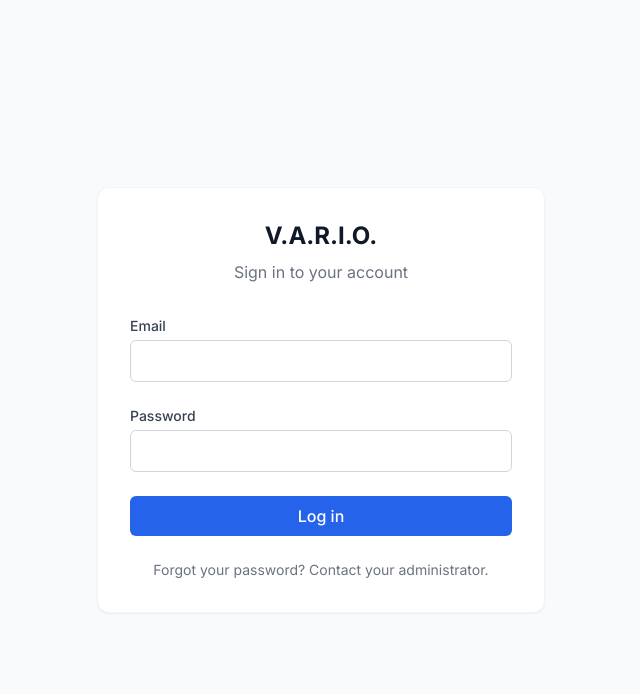
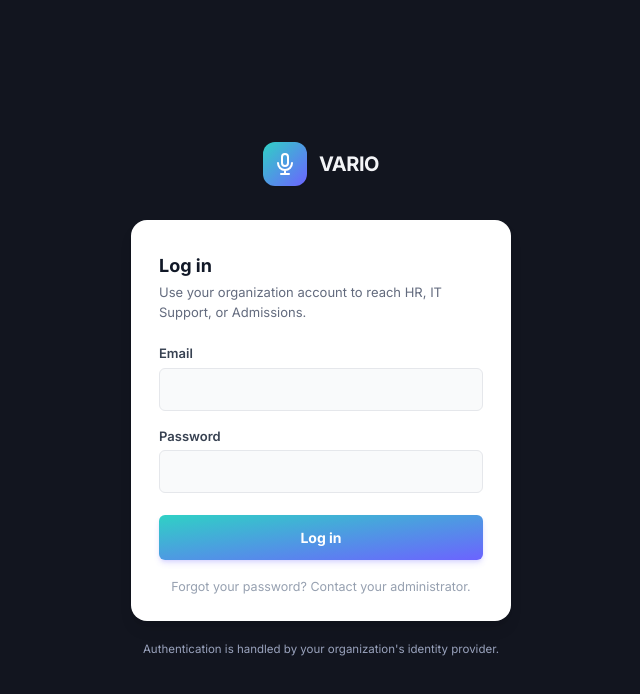
Before and after one commit to V-A-R-I-O/vario, a Next.js app in the folder frontend/: page /login in a window 1280 px wide. Shown: the top 694 px of the page, without its empty margins (319-959 px from the left). Built offline with nearby package versions, Linux system fonts and the light colour scheme; no server answers.

Commit message:
Fix UI styling to match dark theme mockup exactly

```diff
--- a/frontend/src/app/globals.css
+++ b/frontend/src/app/globals.css
@@ -2,32 +2,6 @@
 @tailwind components;
 @tailwind utilities;
 
-:root {
-  --foreground-rgb: 0, 0, 0;
-  --background-start-rgb: 214, 219, 220;
-  --background-end-rgb: 255, 255, 255;
+body {
+  -webkit-font-smoothing: antialiased;
 }
-
-@media (prefers-color-scheme: dark) {
-  :root {
-    --foreground-rgb: 255, 255, 255;
-    --background-start-rgb: 0, 0, 0;
-    --background-end-rgb: 0, 0, 0;
-  }
-}
-
-body {
-  color: rgb(var(--foreground-rgb));
-  background: linear-gradient(
-      to bottom,
-      transparent,
-      rgb(var(--background-end-rgb))
-    )
-    rgb(var(--background-start-rgb));
-}
-
-@layer utilities {
-  .text-balance {
-    text-wrap: balance;
-  }
-}
--- a/frontend/src/app/login/page.tsx
+++ b/frontend/src/app/login/page.tsx
@@ -2,7 +2,7 @@ import LoginForm from '@/components/LoginForm';
 
 export default function LoginPage() {
   return (
-    <main className="min-h-screen bg-gray-50 flex flex-col justify-center items-center p-4">
+    <main className="min-h-screen bg-[#12151F] flex flex-col justify-center items-center p-6">
       <LoginForm />
     </main>
   );
--- a/frontend/src/components/LoginForm.tsx
+++ b/frontend/src/components/LoginForm.tsx
@@ -24,22 +24,41 @@ export default function LoginForm() {
         router.push('/home');
       }
     } catch (err: any) {
-      setError(err.message || 'Invalid email or password');
+      setError(err.message || 'Invalid email or password. Check your details and try again.');
     } finally {
       setLoading(false);
     }
   };
 
   return (
-    <div className="w-full max-w-md bg-white p-8 rounded-xl shadow-sm border border-gray-100">
-      <div className="mb-8 text-center">
-        <h1 className="text-2xl font-bold text-gray-900 mb-2">V.A.R.I.O.</h1>
-        <p className="text-gray-500">Sign in to your account</p>
+    <div className="w-full max-w-[380px] mx-auto">
+      {/* Brand Header */}
+      <div className="flex items-center justify-center gap-3 mb-[34px]">
+        <div className="w-11 h-11 rounded-xl bg-gradient-to-br from-[#2FD1C5] to-[#6C63FF] shadow-sm flex items-center justify-center">
+            {/* Minimal SVG logo representation */}
+            <svg className="w-6 h-6 text-white" fill="none" viewBox="0 0 24 24" stroke="currentColor" strokeWidth={2}>
+              <path strokeLinecap="round" strokeLinejoin="round" d="M19 11a7 7 0 01-7 7m0 0a7 7 0 01-7-7m7 7v4m0 0H8m4 0h4m-4-8a3 3 0 01-3-3V5a3 3 0 116 0v6a3 3 0 01-3 3z" />
+            </svg>
+        </div>
+        <div>
+          <div className="font-bold text-[20px] text-[#F3F4F7] tracking-tight">VARIO</div>
+        </div>
       </div>
 
-      <form onSubmit={handleSubmit} className="space-y-6">
-        <div>
-          <label htmlFor="email" className="block text-sm font-medium text-gray-700 mb-1">
+      {/* Login Panel */}
+      <div className="bg-white px-7 py-8 pb-6 rounded-2xl shadow-lg">
+        <h1 className="text-[18px] font-bold text-gray-900 mb-1">Log in</h1>
+        <p className="text-[13px] text-[#636B7E] mb-[22px]">Use your organization account to reach HR, IT Support, or Admissions.</p>
+
+        {error && (
+          <div className="bg-[#FEE2E2] text-[#B91C1C] px-3 py-2.5 rounded-md text-[13px] mb-4 font-semibold">
+            {error}
+          </div>
+        )}
+
+        <form onSubmit={handleSubmit}>
+          <div className="mb-4">
+            <label htmlFor="email" className="block text-[13px] font-semibold text-gray-700 mb-1">
               Email
             </label>
             <input
@@ -47,14 +66,14 @@ export default function LoginForm() {
               type="email"
               value={email}
               onChange={(e) => setEmail(e.target.value)}
-            className="w-full px-4 py-2 border border-gray-300 rounded-md focus:ring-2 focus:ring-blue-500 focus:border-blue-500 outline-none transition-colors"
+              className="w-full px-3 py-2.5 bg-gray-50 border border-gray-200 rounded-md focus:bg-white focus:ring-2 focus:ring-[#6C63FF] focus:border-[#6C63FF] outline-none transition-colors text-[14px]"
               required
               disabled={loading}
             />
           </div>
 
-        <div>
-          <label htmlFor="password" className="block text-sm font-medium text-gray-700 mb-1">
+          <div className="mb-[22px]">
+            <label htmlFor="password" className="block text-[13px] font-semibold text-gray-700 mb-1">
               Password
             </label>
             <input
@@ -62,32 +81,35 @@ export default function LoginForm() {
               type="password"
               value={password}
               onChange={(e) => setPassword(e.target.value)}
-            className="w-full px-4 py-2 border border-gray-300 rounded-md focus:ring-2 focus:ring-blue-500 focus:border-blue-500 outline-none transition-colors"
+              className="w-full px-3 py-2.5 bg-gray-50 border border-gray-200 rounded-md focus:bg-white focus:ring-2 focus:ring-[#6C63FF] focus:border-[#6C63FF] outline-none transition-colors text-[14px]"
               required
               disabled={loading}
             />
           </div>
 
-        {error && (
-          <div className="text-red-500 text-sm p-3 bg-red-50 rounded-md border border-red-100">
-            {error}
-          </div>
-        )}
-
           <button
             type="submit"
             disabled={loading}
-          className="w-full bg-blue-600 text-white font-medium py-2 px-4 rounded-md hover:bg-blue-700 focus:ring-4 focus:ring-blue-200 transition-colors disabled:opacity-50 disabled:cursor-not-allowed"
+            className="w-full bg-gradient-to-br from-[#2FD1C5] to-[#6C63FF] text-white font-bold py-3 px-4 rounded-md hover:brightness-105 active:translate-y-px transition-all disabled:opacity-70 disabled:cursor-not-allowed flex items-center justify-center gap-2 text-[14px] shadow-md shadow-[#6C63FF]/20"
           >
-          {loading ? 'Logging in...' : 'Log in'}
+            {loading && (
+              <svg className="animate-spin h-4 w-4 text-white" xmlns="http://www.w3.org/2000/svg" fill="none" viewBox="0 0 24 24">
+                <circle className="opacity-25" cx="12" cy="12" r="10" stroke="currentColor" strokeWidth="4"></circle>
+                <path className="opacity-75" fill="currentColor" d="M4 12a8 8 0 018-8V0C5.373 0 0 5.373 0 12h4zm2 5.291A7.962 7.962 0 014 12H0c0 3.042 1.135 5.824 3 7.938l3-2.647z"></path>
+              </svg>
+            )}
+            {loading ? 'Signing in…' : 'Log in'}
           </button>
 
-        <div className="text-center mt-4">
-          <p className="text-sm text-gray-500">
+          <p className="text-center text-[12.5px] text-[#96A0B0] mt-[18px]">
             Forgot your password? Contact your administrator.
           </p>
+        </form>
       </div>
-      </form>
+
+      <p className="text-center text-[11.5px] text-[#9AA3BD] mt-5">
+        Authentication is handled by your organization's identity provider.
+      </p>
     </div>
   );
 }
```
Also changed, not shown: 1 other file (tests, documents, lock files or other folders). Lines whose indentation alone changed are shown as unchanged.
